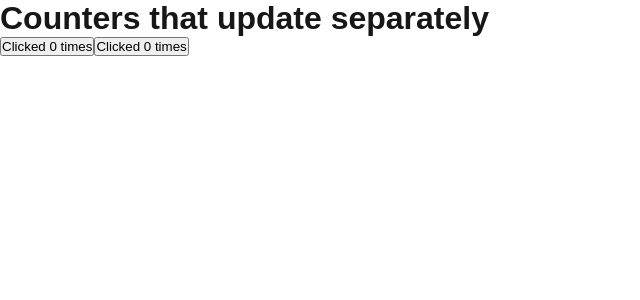
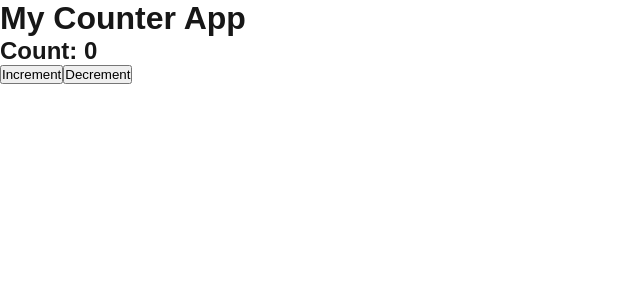
Before and after one commit to JenniferT9462/Next-Assignment-2, a Next.js app: page /sheep in a window 1280 px wide. Shown: the top 300 px of the page, without its empty margins (0-640 px from the left). Built offline with nearby package versions, Linux system fonts and the light colour scheme.

Commit message:
Add increment and decrement functions

```diff
--- a/src/pages/sheep/index.js
+++ b/src/pages/sheep/index.js
@@ -1,25 +1,20 @@
 import { useState } from 'react';
 
-export default function MyApp() {
-  return (
-    <div>
-      <h1>Counters that update separately</h1>
-      <MyButton />
-      <MyButton />
-    </div>
-  );
-}
-
-function MyButton() {
+export default function MyCounterApp() {
   const [count, setCount] = useState(0);
-
-  function handleClick() {
-    setCount(count + 1);
+  function increment() {
+    setCount(count + 1)
   }
 
-  return (
-    <button onClick={handleClick}>
-      Clicked {count} times
-    </button>
-  );
+  function decrement() {
+    setCount(Math.max(count - 1, 0))
+  }
+    return (
+      <div>
+        <h1>My Counter App</h1>
+        <h2>Count: {count}</h2>
+        <button onClick={increment}>Increment</button>
+        <button onClick={decrement}>Decrement</button>
+      </div>
+    )
 }
```
